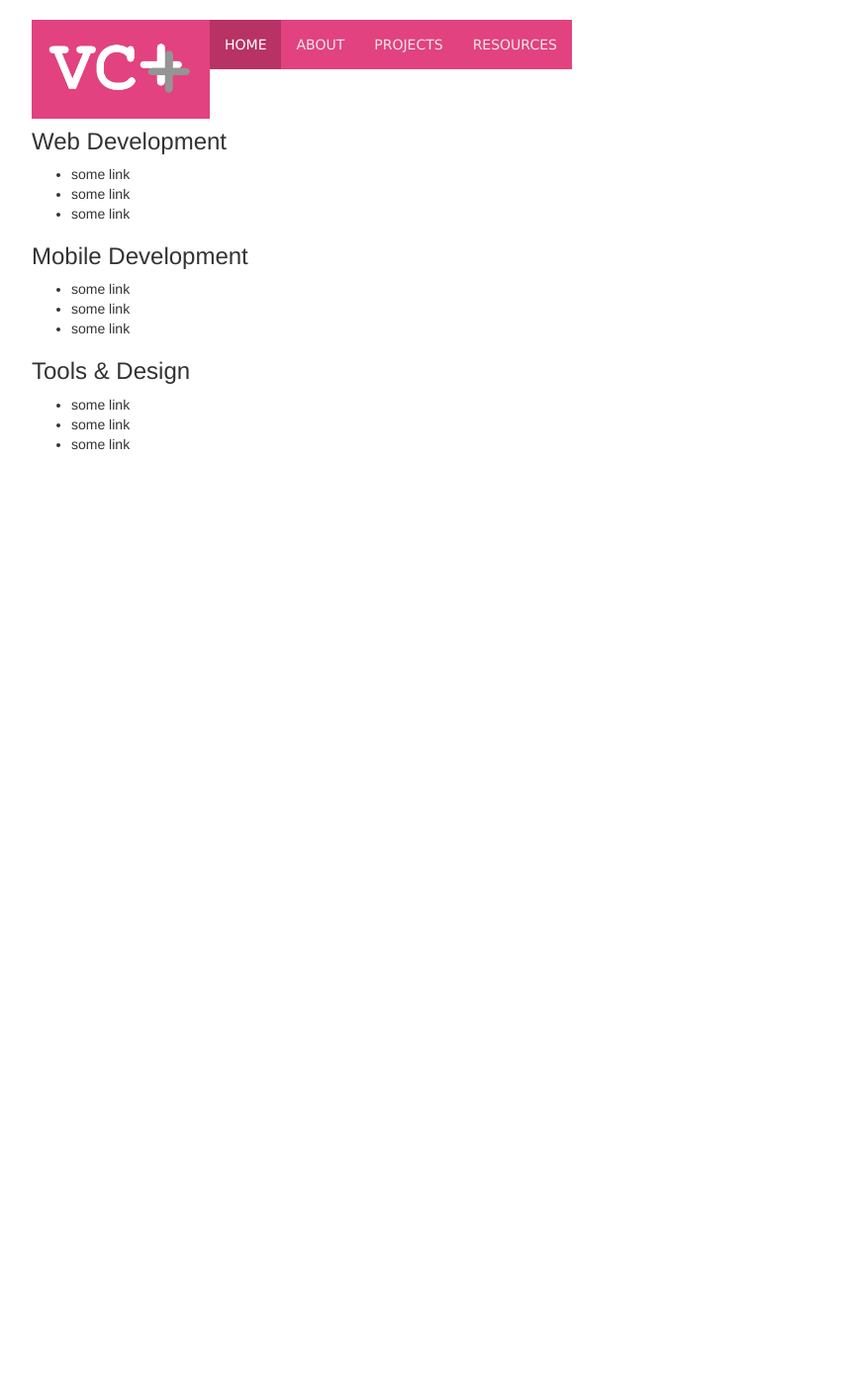
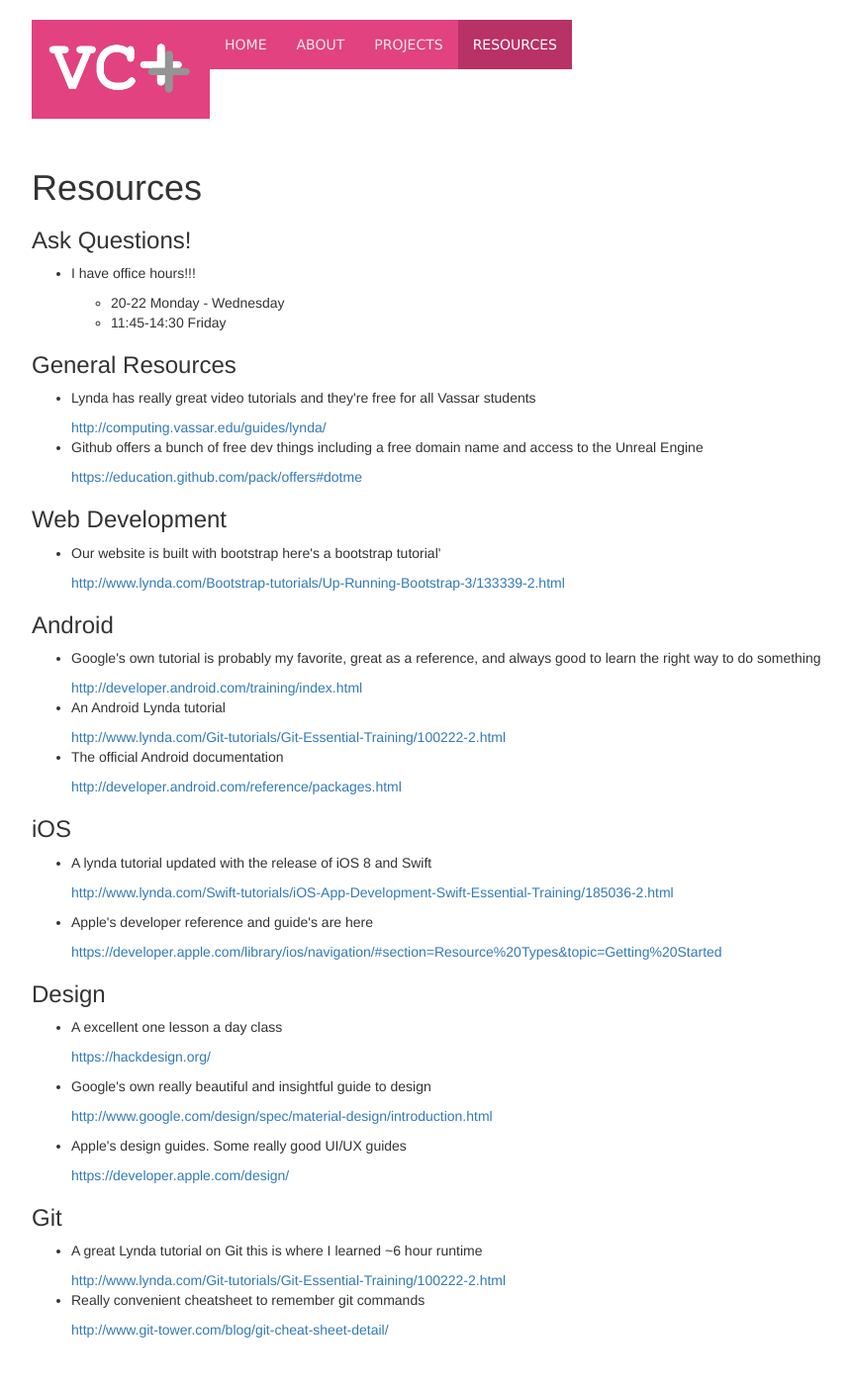
Before and after one commit to vcplusplus/vcplusplus.github.io, a PHP site: page /resources.html in a window 1280 px wide. Shown: the whole page at 99% size, without its empty margins (38-898 px from the left). Before the commit the page ends 455 px from the top, so only its background shows below. Run offline with PHP 8.4, Linux system fonts and the light colour scheme; some libraries are stand-ins or nearby versions.

Commit message:
adds content to resources.html

```diff
--- a/css/vcplusplus.css
+++ b/css/vcplusplus.css
@@ -3,6 +3,7 @@
 /* Padding below the footer and lighter body text */
 
 body {
+	padding-top:150px;
   padding-bottom: 40px;
   color: #5a5a5a;
 }
--- a/resources.html
+++ b/resources.html
@@ -17,7 +17,8 @@
       }
   </style>
 
-
+    <!-- Favicon -->
+    <link rel='icon' href='favicon.ico' type='image/ico' />
     <link href="css/vcplusplus.css" rel="stylesheet">
 
     <!-- Bootstrap core CSS -->
@@ -34,8 +35,6 @@
   <body>
     <div class="navbar-wrapper">
       <div class="container">
-		  <div class="row">
-		<div class="col-md-12">
 
         <nav class="navbar navbar-vc navbar-static-top">
           <div class="container">
@@ -46,47 +45,129 @@
                 <span class="icon-bar"></span>
                 <span class="icon-bar"></span>
               </button>
-              <a class="navbar-brand" href="#"><img src="assets/VC++_logo_no_bg.png" width="150" alt="VC++"></a>
+              <a class="navbar-brand" href="index.html"><img src="assets/VC++_logo_no_bg.png" width="150" alt="VC++"></a>
             </div>
             <div id="navbar" class="navbar-collapse collapse">
               <ul class="nav navbar-nav">
-                <li class="active"><a href="#">Home</a></li>
+                <li><a href="index.html">Home</a></li>
                 <li><a href="about.html">About</a></li>
                 <li><a href="projects.html">Projects</a></li>
-                <li><a href="resources.html">Resources</a></li>
+                <li class='active'><a href="resources.html">Resources</a></li>
               </ul>
             </div>
           </div>
         </nav>
 
       </div>
-  </div>
-</div>
-</div>
+    </div>
 
 
   <div class="container">
 	  <div class="row">
 		<div class="col-md-12">
 		  <h1>Resources</h1>
+  		  <h3>Ask Questions!</h3>
+  		  <ul>
+  		    <li>
+  				<p>I have office hours!!!
+		  		  <ul>
+		    		 <li>20-22 Monday - Wednesday</li>
+					 <li>11:45-14:30 Friday</li>
+				 </ul>
+				</p>
+
+  			</li>
+  		</ul>
+		  <h3>General Resources</h3>
+		  <ul>
+		    <li>
+				<p>Lynda has really great video tutorials and they're free for all Vassar students</p>
+				<a href="http://computing.vassar.edu/guides/lynda/">
+				http://computing.vassar.edu/guides/lynda/</a>
+			</li>
+		    <li>
+				<p>Github offers a bunch of free dev things including a free domain name and access to the Unreal Engine</p>
+				<a href="https://education.github.com/pack/offers#dotme">
+				https://education.github.com/pack/offers#dotme</a>
+			</li>
+		</ul>
+
 		  <h3>Web Development</h3>
 		  <ul>
-		    <li>some link</li>
-		    <li>some link</li>
-		    <li>some link</li>
+	    <li>
+			<p>Our website is built with bootstrap here's a bootstrap tutorial'</p>
+			<a href="http://www.lynda.com/Bootstrap-tutorials/Up-Running-Bootstrap-3/133339-2.html">
+			http://www.lynda.com/Bootstrap-tutorials/Up-Running-Bootstrap-3/133339-2.html</a>
+		</li>
 		  </ul>
-		  <h3>Mobile Development</h3>
+		  <h3>Android</h3>
 		  <ul>
-		    <li>some link</li>
-		    <li>some link</li>
-		    <li>some link</li>
+  		    <li>
+  				<p>Google's own tutorial is probably my favorite, great as a reference, and always good to learn the right way to do something</p>
+  				<a href="http://developer.android.com/training/index.html">
+  				http://developer.android.com/training/index.html</a>
+  			</li>
+		    <li>
+				<p>An Android Lynda tutorial</p>
+				<a href="http://www.lynda.com/Git-tutorials/Git-Essential-Training/100222-2.html">
+				http://www.lynda.com/Git-tutorials/Git-Essential-Training/100222-2.html</a>
+			</li>
+		    <li>
+				<p>The official Android documentation</p>
+				<a href="http://developer.android.com/reference/packages.html">
+			http://developer.android.com/reference/packages.html</a>
+			</li>
 		  </ul>
-		  <h3>Tools & Design</h3>
+		  <h3>iOS</h3>
 		  <ul>
-		    <li>some link</li>
-		    <li>some link</li>
-		    <li>some link</li>
+		    <li>
+				<p>A lynda tutorial updated with the release of iOS 8 and Swift</p>
+				<a href="http://www.lynda.com/Swift-tutorials/iOS-App-Development-Swift-Essential-Training/185036-2.html">
+				http://www.lynda.com/Swift-tutorials/iOS-App-Development-Swift-Essential-Training/185036-2.html</a>
+			</li>
 		  </ul>
+		  <ul>
+		    <li>
+				<p>Apple's developer reference and guide's are here</p>
+				<a href="https://developer.apple.com/library/ios/navigation/#section=Resource%20Types&topic=Getting%20Started">
+				https://developer.apple.com/library/ios/navigation/#section=Resource%20Types&topic=Getting%20Started</a>
+			</li>
+		  </ul>
+		  <h3>Design</h3>
+		  <ul>
+		    <li>
+				<p>A excellent one lesson a day class</p>
+				<a href="https://hackdesign.org/">
+				<a>https://hackdesign.org/</a>
+			</li>
+		  </ul>
+		  <ul>
+		    <li>
+				<p>Google's own really beautiful and insightful guide to design</p>
+				<a href="http://www.google.com/design/spec/material-design/introduction.html">
+				http://www.google.com/design/spec/material-design/introduction.html</a>
+			</li>
+		  </ul>
+		  <ul>
+		    <li>
+				<p>Apple's design guides. Some really good UI/UX guides</p>
+				<a href=" https://developer.apple.com/design/">
+				<a>https://developer.apple.com/design/</a>
+			</li>
+		  </ul>
+  		  <h3>Git</h3>
+  		  <ul>
+  		    <li>
+  				<p>A great Lynda tutorial on Git this is where I learned ~6 hour runtime</p>
+  				<a href="http://www.lynda.com/Git-tutorials/Git-Essential-Training/100222-2.html">
+  				http://www.lynda.com/Git-tutorials/Git-Essential-Training/100222-2.html</a>
+  			</li>
+  		    <li>
+  				<p>Really convenient cheatsheet to remember git commands</p>
+  				<a href="http://www.git-tower.com/blog/git-cheat-sheet-detail/">
+  				http://www.git-tower.com/blog/git-cheat-sheet-detail/</a>
+  			</li>
+  		</ul>
 		</div>
 	</div>
   </div>
```
